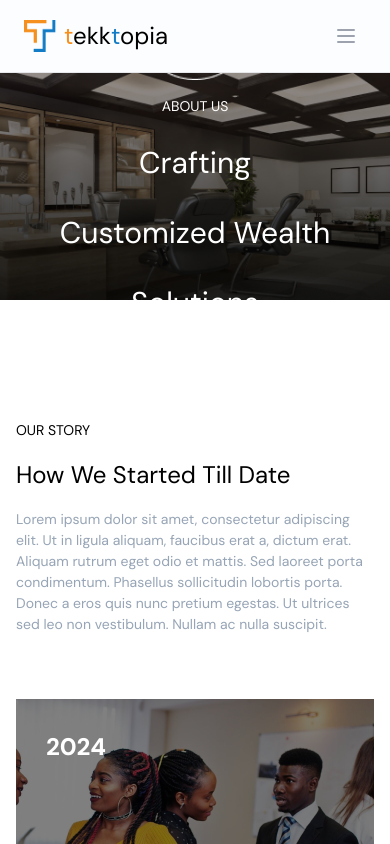
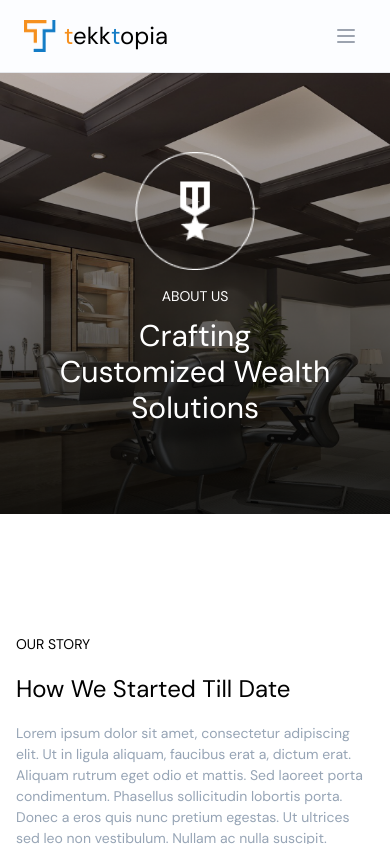
Before and after one commit to DavidAkerele/tekktopia, a React (Vite) app: page /about in a window 390 px wide. Shown: the top 844 px of the page. Built offline with nearby package versions, Linux system fonts and the light colour scheme.

Commit message:
Daniel's review fixedd

```diff
--- a/src/components/About/banner/AboutBanner.jsx
+++ b/src/components/About/banner/AboutBanner.jsx
@@ -15,7 +15,7 @@ const AboutBanner = () => {
 
       {/* Content Section */}
       <div className="relative z-10 text-white w-full flex flex-col items-center justify-center text-center px-4">
-        <div className="text-[32px] font-medium">
+        <div className="text-[24px] lg:text-[32px] font-medium">
           Empowering your vision with innovative solutions, because your success
           is our mission
         </div>
--- a/src/components/About/getStarted/GetStarted.jsx
+++ b/src/components/About/getStarted/GetStarted.jsx
@@ -25,7 +25,7 @@ const GetStarted = () => {
   ];
 
   return (
-    <section className="mt-[200px] px-4 sm:px-8">
+    <section className="mt-[50px] lg:mt-[200px] px-4 sm:px-8">
       <div className="flex flex-col lg:flex-row text-center justify-between items-center">
         <div className="text-[32px] max-w-[518px] leading-[45px] text-center lg:text-left">
           Bridging excellence and innovation across diverse sectors.
--- a/src/components/home/bridgingExcellence/BridgingExcellence.jsx
+++ b/src/components/home/bridgingExcellence/BridgingExcellence.jsx
@@ -28,7 +28,7 @@ const BridgingExcellence = () => {
               className="w-full h-full object-cover"
             />
             <div className="absolute top-0 flex items-center w-full h-full bg-gradient-to-r from-[#231506]/90 via-[#372511]/90 to-[#554c3b]/0 text-white py-[80px] px-[40px]">
-              <div className="max-w-[300px] my-auto">
+              <div className="max-w-[300px] lg:my-auto">
                 <p className="text-[20px] font-medium">Businesses trying to grow</p>
                 <p className="mt-[8px] text-[14px]">
                   Running a business is challenging enough without worrying
@@ -47,7 +47,7 @@ const BridgingExcellence = () => {
               className="w-full h-full object-cover"
             />
             <div className="absolute top-0 w-full flex items-center h-full bg-gradient-to-r from-[#231506]/90 via-[#372511]/90 to-[#554c3b]/0 text-white py-[80px] px-[40px]">
-              <div className="max-w-[300px] my-auto">
+              <div className="max-w-[300px] lg:my-auto ">
                 <p className="text-[20px] font-medium">
                   Innovative Solutions That <br/> Work for You
                 </p>
--- a/src/pages/About.jsx
+++ b/src/pages/About.jsx
@@ -5,14 +5,14 @@ import CompanyEthos from '../components/About/companyEthos/CompanyEthos';
 
 const About = () => {
   return (
-    <section className="flex flex-col items-center  w-full">
+    <section className="w-full flex-col flex items-center justify-center mt-16 md:mt-44">
       {/* First about section */}
-      <div className="relative items-center flex flex-col justify-center">
+      <div className="relative w-full">
         {/* Background Image */}
         <img
           src="/about-banner.png"
           alt="About Banner"
-          className="w-full h-[300px] sm:h-[450px] md:h-[650px] object-cover"
+          className="w-full h-[450px] sm:h-[650px] object-cover"
         />
 
         {/* Overlay Div */}
@@ -23,7 +23,7 @@ const About = () => {
             className="w-[120px] sm:w-[150px] lg:w-[180px] object-contain"
           />
           <p className="mt-4 text-sm sm:text-base text-white">ABOUT US</p>
-          <div className="text-3xl lg:text-[60px] font-medium leading-[70px] text-center text-white mt-3">
+          <div className="text-3xl lg:text-[60px] font-medium lg:leading-[70px] text-center text-white mt-3">
             Crafting <br />
             Customized Wealth Solutions
           </div>
```
